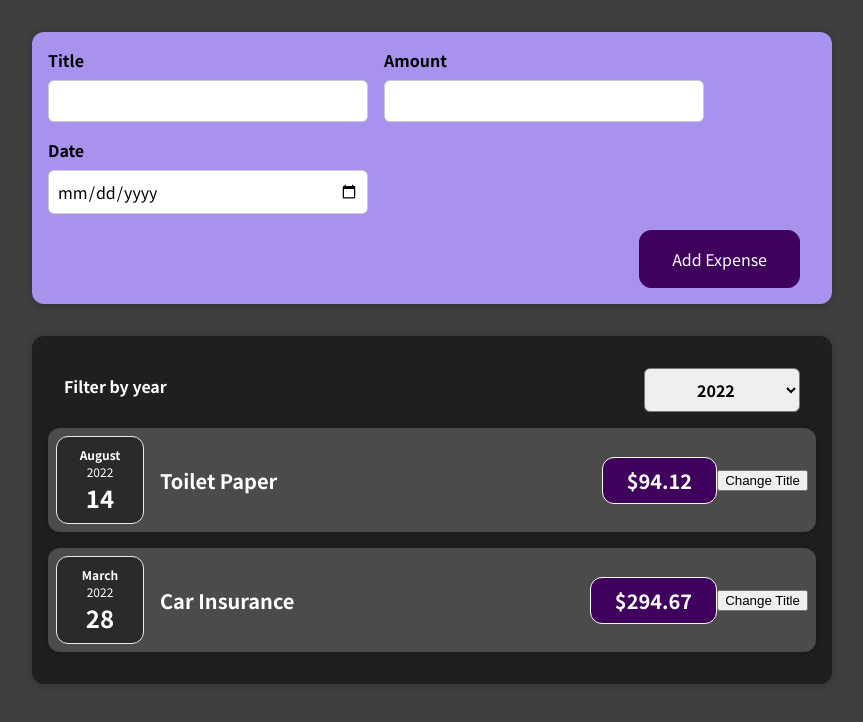
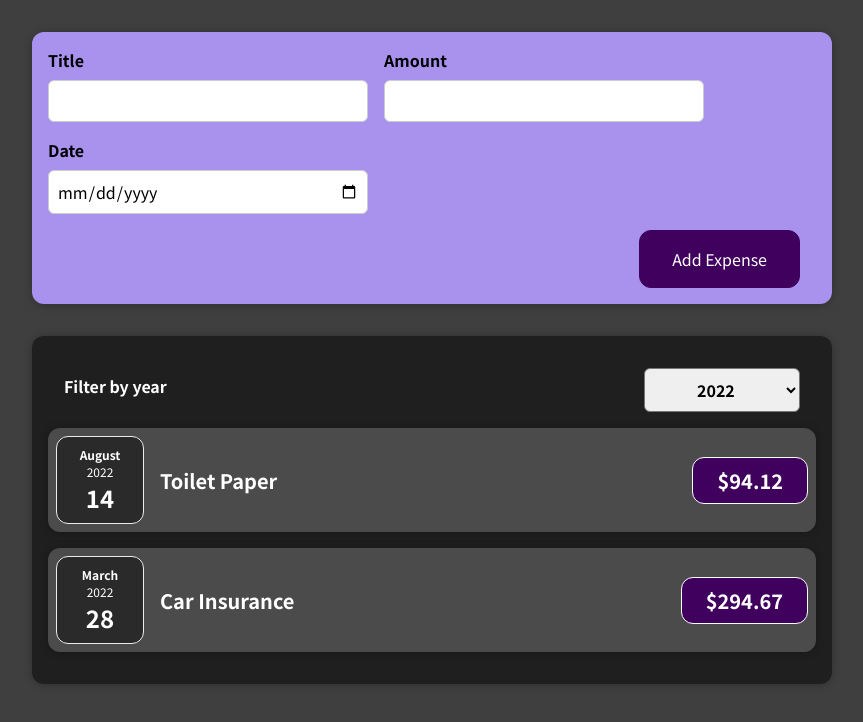
Before and after one commit to tomzacchia/react-complete-guide-maxedapps, a React (Create React App) app: page / in a window 1280 px wide. Shown: the top 722 px of the page, without its empty margins (208-1071 px from the left). Built offline with nearby package versions, Linux system fonts and the light colour scheme.

Commit message:
Code only: Extract conditional rendering of expenses to its own component

```diff
--- a/src/components/Expenses/ExpenseItem.js
+++ b/src/components/Expenses/ExpenseItem.js
@@ -5,21 +5,16 @@
 
 function ExpenseItem({ title, amount, date }) {
   const [expenseTitle, setExpenseTitle] = useState(title);
-
-  const clickHandler = () => {
-    setExpenseTitle("New Title");
-    console.log(title);
-  };
-
   return (
+    <li>
       <Card className="expense-item">
         <ExpenseDate date={date} />
         <div className="expense-item__description">
           <h2>{expenseTitle}</h2>
           <div className="expense-item__price">${amount}</div>
         </div>
-      <button onClick={clickHandler}>Change Title</button>
       </Card>
+    </li>
   );
 }
 
--- a/src/components/Expenses/ExpenseItemsContainer.js
+++ b/src/components/Expenses/ExpenseItemsContainer.js
@@ -4,6 +4,7 @@
 import ExpensesFilter from "./ExpensesFilter";
 import { useState } from "react";
 import _ from "lodash";
+import ExpensesList from "./ExpensesList";
 
 function ExpenseItemsContainer({ expenses }) {
   const [filteredYear, setFilteredYear] = useState("2022");
@@ -23,46 +24,15 @@
         selected={filteredYear}
         onChangeFilter={updateUserSelectedYear}
       />
-
-      {/*
-        NOTE: && can be used to replace falg ? <Component /> : null statements
-        RESOURCE: https://www.chakshunyu.com/blog/react-readability-analysis-of-inline-conditional-rendering/
-      */}
-      {renderExpensesIfLengthGreaterThanZero(expenseItemsFiltered)}
+      <ExpensesList expenses={expenseItemsFiltered} />
     </Card>
   );
 }
 
-/**
- *
- * @param {*} expenses : array of expense items
- */
-function renderExpensesIfLengthGreaterThanZero(expenses) {
-  const shouldShow = expenses.length > 0;
-  let JSX = "";
-
-  shouldShow
-    ? (JSX = expenses.map(mapExpenseToJSX))
-    : (JSX = <p> No Expense Found</p>);
-
-  return JSX;
-}
+export default ExpenseItemsContainer;
 
 function filterByYear(year, expense) {
   const expenseYear = expense.date.getFullYear();
 
   return expenseYear === year;
 }
-
-function mapExpenseToJSX(expense) {
-  return (
-    <ExpenseItem
-      title={expense.title}
-      amount={expense.amount}
-      date={expense.date}
-      key={expense.id}
-    />
-  );
-}
-
-export default ExpenseItemsContainer;
--- /dev/null
+++ b/src/components/Expenses/ExpensesList.css
@@ -0,0 +1,9 @@
+.expenses-list {
+  list-style: none;
+  padding: 0;
+}
+
+.expenses-list__fallback {
+  color: white;
+  text-align: center;
+}
--- /dev/null
+++ b/src/components/Expenses/ExpensesList.js
@@ -0,0 +1,38 @@
+import "./ExpensesList.css";
+import React from "react";
+import ExpenseItem from "./ExpenseItem";
+
+const ExpensesList = ({ expenses }) => {
+  return (
+    <ul className="expenses-list">
+      {renderExpensesIfLengthGreaterThanZero(expenses)}
+    </ul>
+  );
+};
+
+export default ExpensesList;
+
+/**
+ *
+ * @param {*} expenses : array of expense items
+ */
+function renderExpensesIfLengthGreaterThanZero(expenses) {
+  const shouldShow = expenses.length > 0;
+  let JSX = "";
+
+  shouldShow
+    ? (JSX = expenses.map(mapExpenseToJSX))
+    : (JSX = <h2 className="expenses-list__fallback"> No Expense Found</h2>);
+
+  return JSX;
+}
+function mapExpenseToJSX(expense) {
+  return (
+    <ExpenseItem
+      title={expense.title}
+      amount={expense.amount}
+      date={expense.date}
+      key={expense.id}
+    />
+  );
+}
```
Lines whose indentation alone changed are shown as unchanged.
